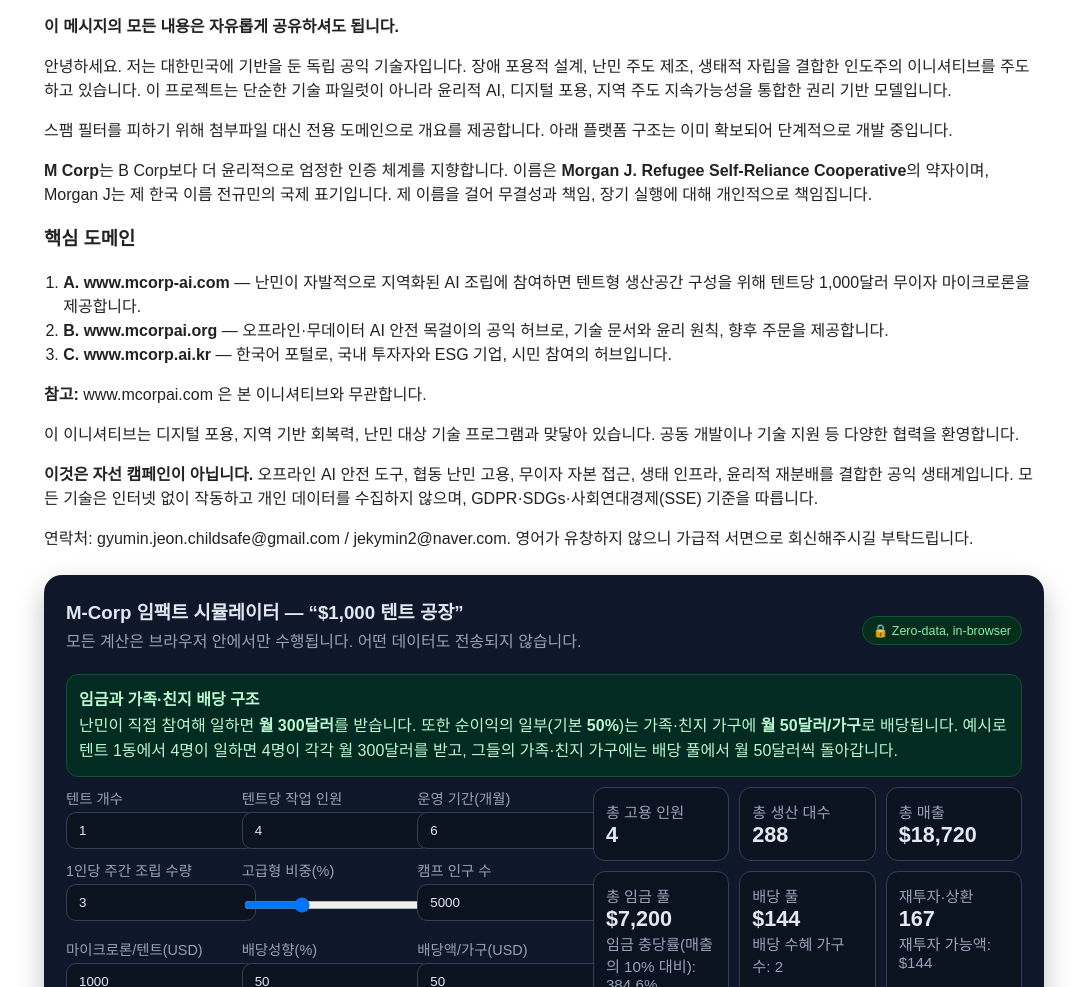
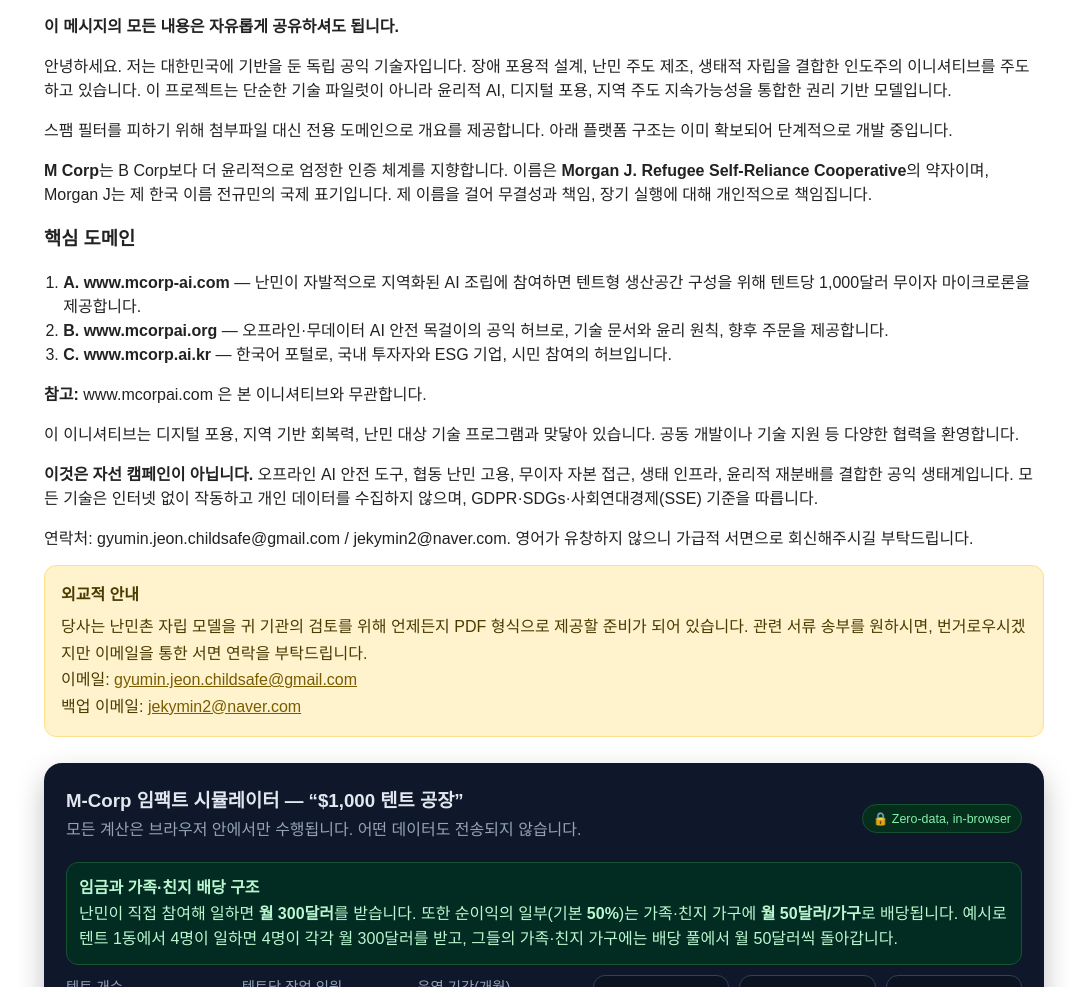
Before and after one commit to henrymorgan10/mcorp-ai.kr, a plain HTML site: page index.html in a window 1280 px wide. Shown: the part 113-1100 px from the top of the page, without its empty margins (96-1183 px from the left). Drawn offline with Linux system fonts and the light colour scheme.

Commit message:
Update index.html

```diff
--- a/index.html
+++ b/index.html
@@ -61,6 +61,17 @@
       <p><strong>이것은 자선 캠페인이 아닙니다.</strong> 오프라인 AI 안전 도구, 협동 난민 고용, 무이자 자본 접근, 생태 인프라, 윤리적 재분배를 결합한 공익 생태계입니다. 모든 기술은 인터넷 없이 작동하고 개인 데이터를 수집하지 않으며, GDPR·SDGs·사회연대경제(SSE) 기준을 따릅니다.</p>
       <p>연락처: gyumin.jeon.childsafe@gmail.com / jekymin2@naver.com. 영어가 유창하지 않으니 가급적 서면으로 회신해주시길 부탁드립니다.</p>
     </section>
+
+<!-- Diplomatic Contact Notice -->
+<section aria-label="Diplomatic PDF Offer" style="background:#fff3cd; border:1px solid #ffe08a; border-radius:12px; padding:16px; margin:16px 0; color:#4a3b00; line-height:1.65;">
+  <strong style="display:block; margin-bottom:6px;">외교적 안내</strong>
+  <p style="margin:0;">
+    당사는 난민촌 자립 모델을 귀 기관의 검토를 위해 언제든지 PDF 형식으로 제공할 준비가 되어 있습니다.
+    관련 서류 송부를 원하시면, 번거로우시겠지만 이메일을 통한 서면 연락을 부탁드립니다.<br>
+    이메일: <a href="mailto:gyumin.jeon.childsafe@gmail.com" style="color:#7a5c00; text-decoration:underline;">gyumin.jeon.childsafe@gmail.com</a><br>
+    백업 이메일: <a href="mailto:jekymin2@naver.com" style="color:#7a5c00; text-decoration:underline;">jekymin2@naver.com</a>
+  </p>
+</section>
 
     <!-- ===== 임팩트 시뮬레이터 ===== -->
     <section class="mc" aria-labelledby="simTitle">
```
